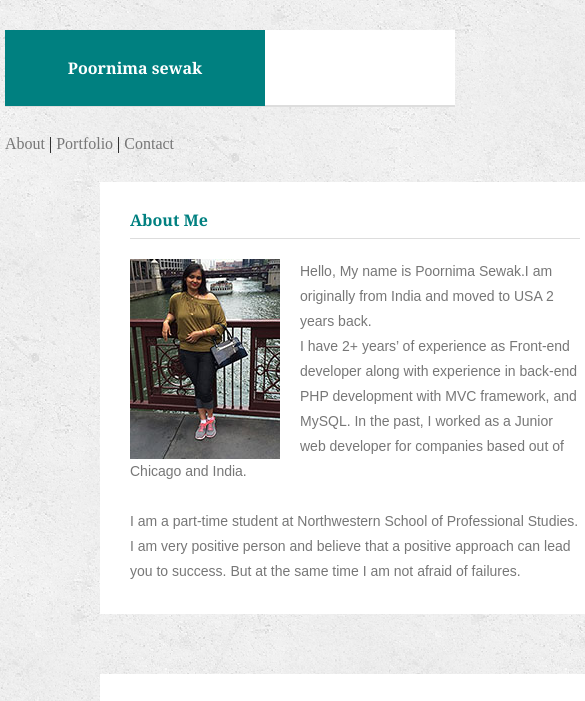
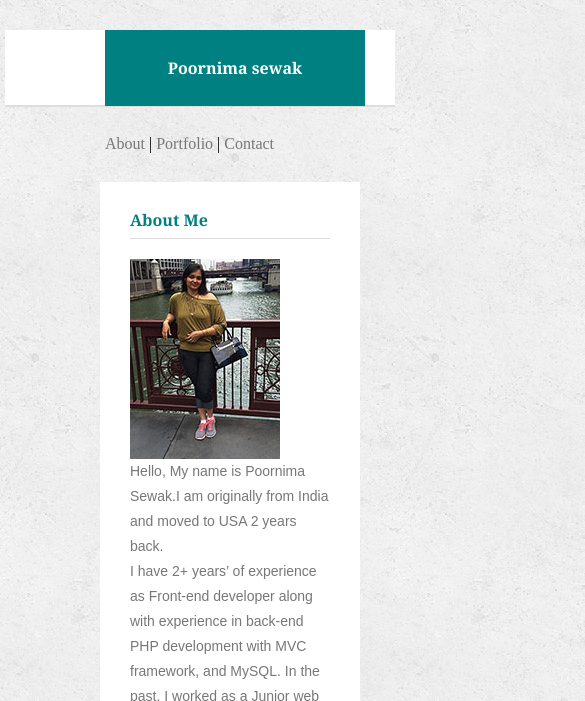
Before and after one commit to poornimasewak/Responsive-Portfolio, a plain HTML site: page index.html in a window 390 px wide. Shown: the top 701 px of the page, 585 px wide, since content can reach past the window. Drawn offline with Linux system fonts and the light colour scheme.

Commit message:
adds few media queries

```diff
--- a/assets/css/style.css
+++ b/assets/css/style.css
@@ -2,7 +2,7 @@ body {
 	background-image: url("../images/concrete_seamless.png");
 }
 .wrapper {
-	/* width: 960px; */
+	 /*width: 960px; */
 	margin: 0 auto;
 	height: 100%;
 }
@@ -162,14 +162,14 @@ td {
 	.head {
            padding-left: 0;
            margin-left: 5px;
-           width: 450px;
+           width: 100%;
 	}
 	.wrapper {
 		margin: 0;
 		width: 100%;
 	}
 	header {
-		margin-left: 0;
+		margin-left: 10px;
 	}
 	aside {
 		clear: both;
@@ -177,8 +177,36 @@ td {
 		margin-left: 100px;
 	}
 	nav {
-		margin-left: 0;
+		margin-left: 120px;
+
+	}
+	.div {
+		width: 768px;
 	}
 
 
 }
+@media screen and (max-width: 980px)
+{
+	section {
+		width: 200px;
+	}
+	header {
+		margin-left: 100px;
+	}
+	.head {
+           padding-left: 0;
+           margin-left: 5px;
+           width: 100%;
+	}
+	.wrapper {
+		margin: 0;
+		width: 100%;
+	}
+	nav {
+		margin-left: 100px;
+
+	}
+
+
+}
```
